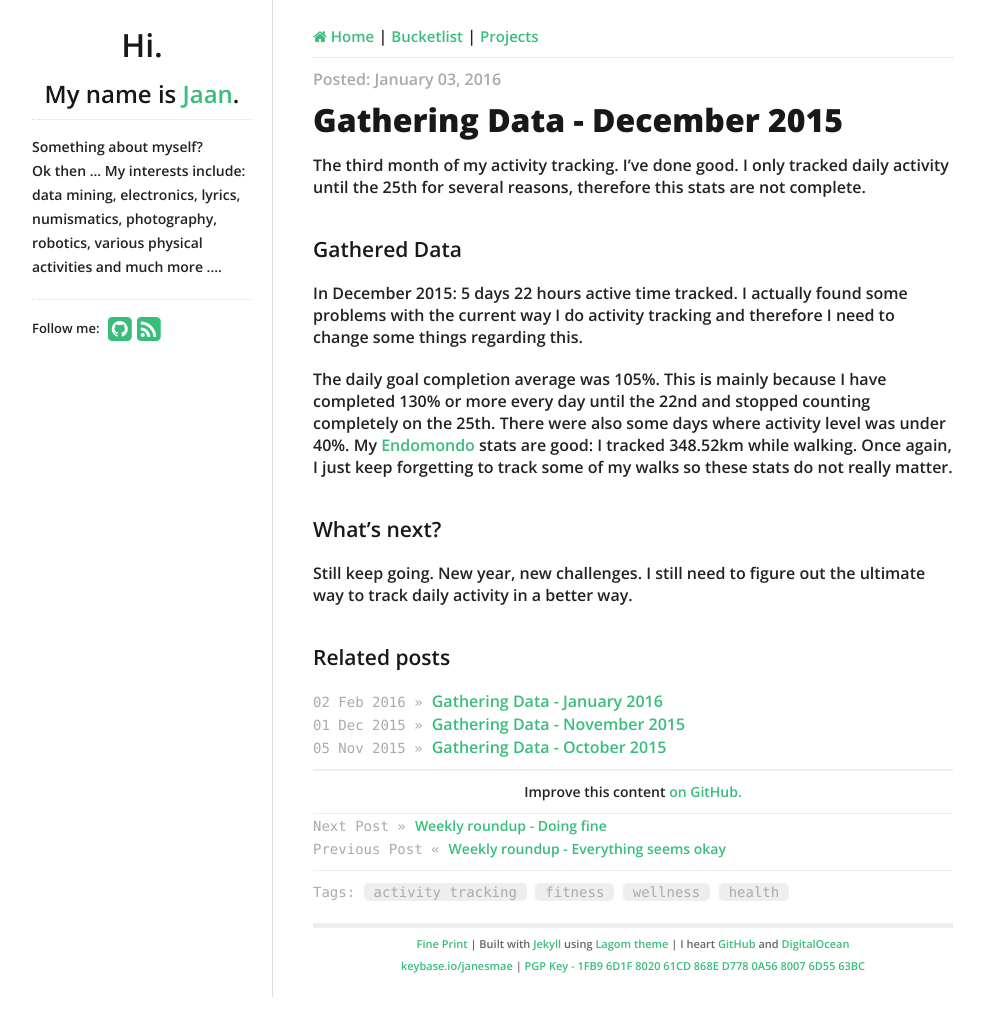
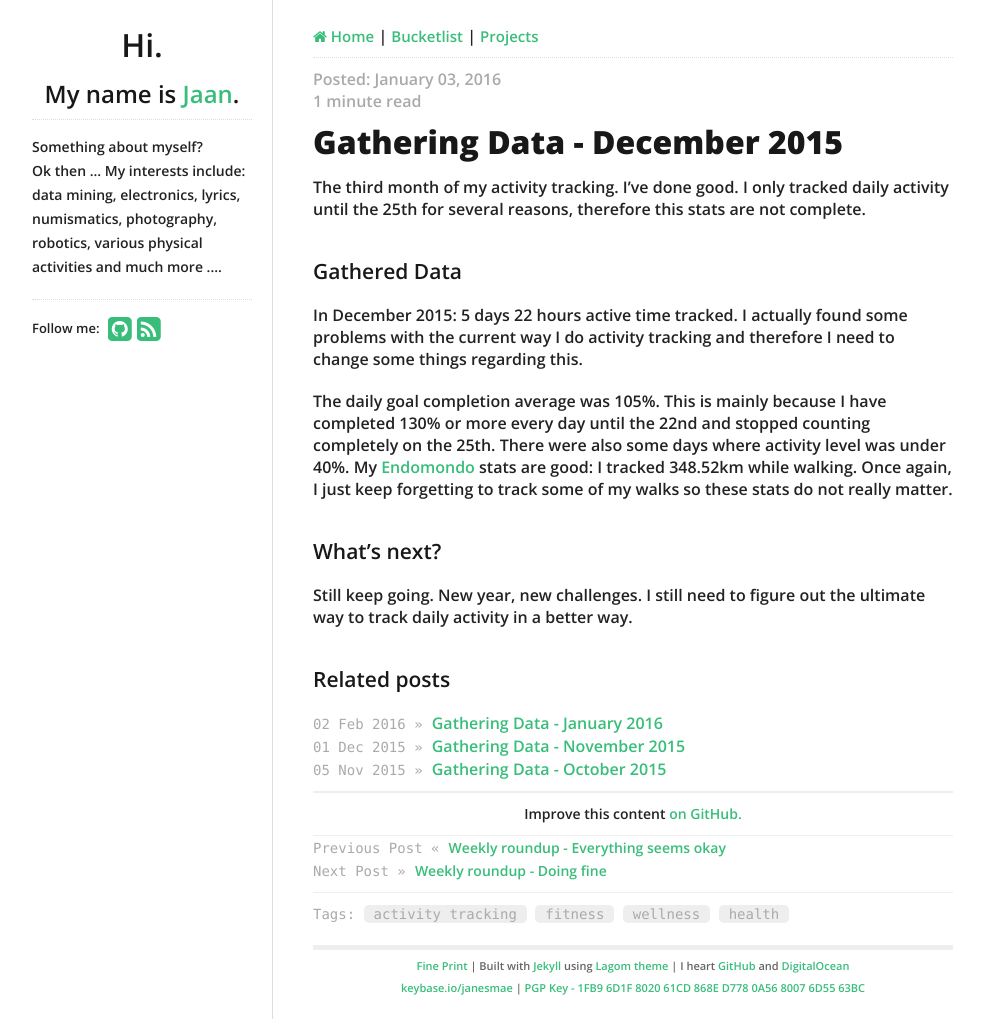
Before and after one commit to janesmae/ye_olde_janesmae.github.io, a Jekyll site: the page built from _posts/2016-01-03-gathering-data-december-2015.md, in a window 1280 px wide. Shown: the whole page, without its empty margins (138-1122 px from the left). Built offline with Jekyll 4.4.1, drawn with Linux system fonts in a browser that asks for light colours; nearby versions of some CDN libraries; before the commit the page ends 997 px from its top, so only the background shows below that.

Commit message:
template fixes: swaping previous and next post in footer, adding reading time to post meta

```diff
--- a/_includes/content_prev_next.html
+++ b/_includes/content_prev_next.html
@@ -15,10 +15,10 @@
     {% endif %}
 {% endfor %}
 <ul class="posts prev_next">
+    {% if prev_post_url %}
+        <li><span>Previous Post &laquo;</span> <a href="{{ prev_post_url }}">{{ prev_post_title }}</a></li>
+    {% endif %}
     {% if next_post_url %}
         <li><span>Next Post &raquo;</span> <a href="{{ next_post_url }}">{{ next_post_title }}</a></li>
     {% endif %}
-    {% if prev_post_url %}
-        <li><span>Previous Post &laquo;</span> <a href="{{ prev_post_url }}">{{ prev_post_title }}</a></li>
-    {% endif %}
 </ul>
--- a/_layouts/post.html
+++ b/_layouts/post.html
@@ -3,6 +3,9 @@ layout: default
 ---
 <p class="meta">
     Posted: {{ page.date | date: "%B %d, %Y" }}
+    <br>
+    {% assign words = content | number_of_words | plus:90 | divided_by:180 %}
+    {{ words }} minute read
 </p>
 
 <h1 class="title">{{ page.title }}</h1>
```
Also changed, not shown: _includes/list_posts.html (line endings or trailing spaces).
